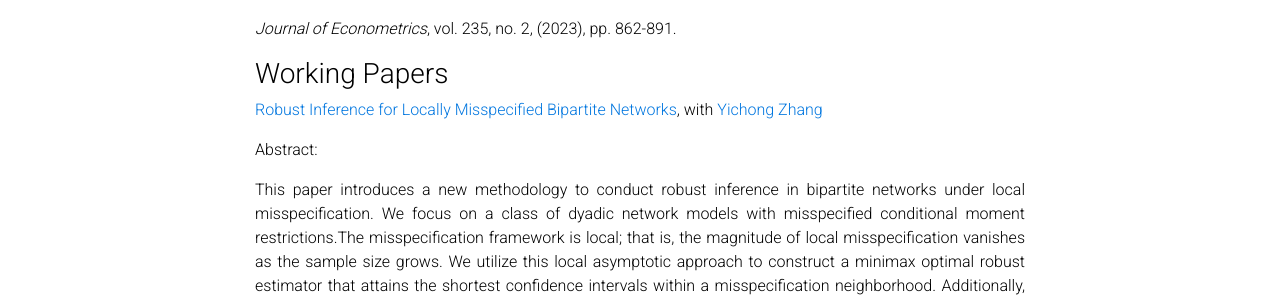
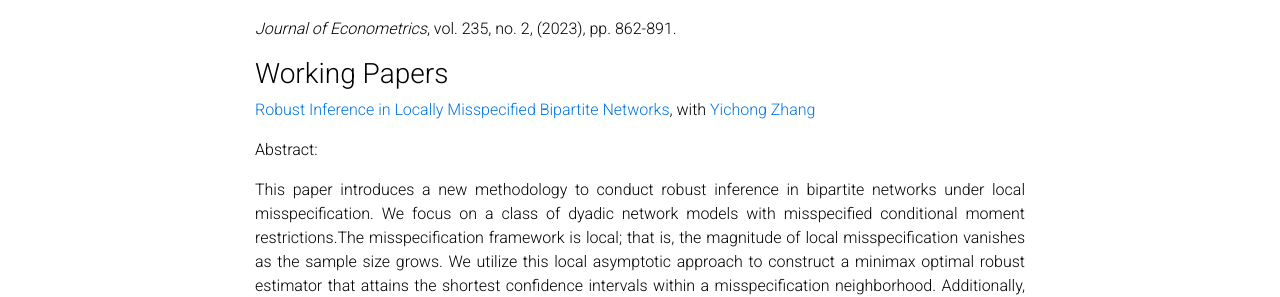
Before and after one commit to lecandelaria/lecandelaria.github.io, a Jekyll site: the page built from _pages/projects.md, in a window 1280 px wide and 1212 px high. Shown: the part 250-547 px from the top of the window. Built offline with Jekyll 4.4.1, drawn with Linux system fonts in a browser that asks for light colours; comment, search, counter and statistics services are not loaded; a style sheet for code colours, icons or effects is not loaded.

Commit message:
Fixed links

```diff
--- a/_pages/projects.md
+++ b/_pages/projects.md
@@ -16,15 +16,14 @@
 
 <h3>Working Papers</h3>
 
-
-[Robust Inference for Locally Misspecified Bipartite Networks](../papers/CandelariaZhang2023.pdf), with <a href="https://faculty.smu.edu.sg/profile/yichong-zhang-1521" target="_blank">Yichong Zhang</a>
+<a href="../papers/CandelariaZhang2023.pdf" target="_blank">Robust Inference in Locally Misspecified Bipartite Networks</a>, with <a href="https://faculty.smu.edu.sg/profile/yichong-zhang-1521" target="_blank">Yichong Zhang</a>
 
 Abstract:
 
 <p dir="ltr" align="justify">This paper introduces a new methodology to conduct robust inference in bipartite networks under local misspecification. We focus on a class of dyadic network models with misspecified conditional moment restrictions.The misspecification framework is local; that is, the magnitude of local misspecification vanishes as the sample size grows. We utilize this local asymptotic approach to construct a minimax optimal robust estimator that attains the shortest confidence intervals within a misspecification neighborhood. Additionally, we introduce bias-aware confidence intervals that account for the effect of the local misspecification. These confidence intervals are asymptotically valid for the structural parameter of interest under sparse network asymptotics. Monte Carlo experiments demonstrate that the robust estimator performs well in finite samples and sparse networks. As an empirical illustration,  we study the formation of a scientific collaboration network among economists.</p>
 
 
-[A Semiparametric Network Formation Model with Unobserved Linear Heterogeneity](../papers/SemNet_2024.pdf)
+<a href="../papers/SemNet_2024.pdf" target="_blank">A Semiparametric Network Formation Model with Unobserved Linear Heterogeneity</a>
 
 <em>Submitted</em>
 
```
